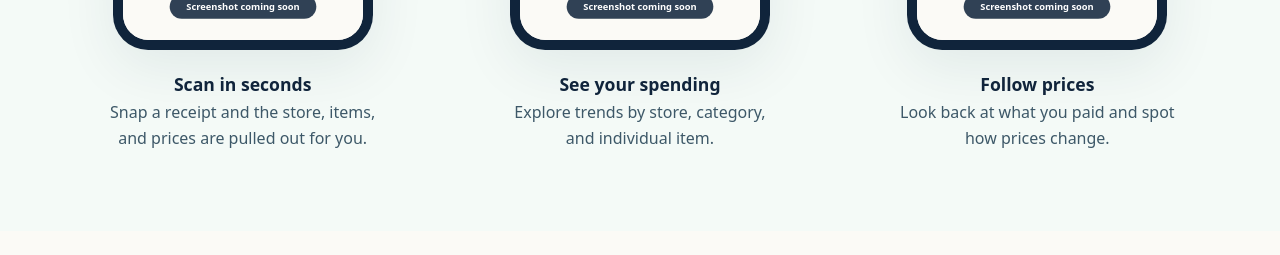
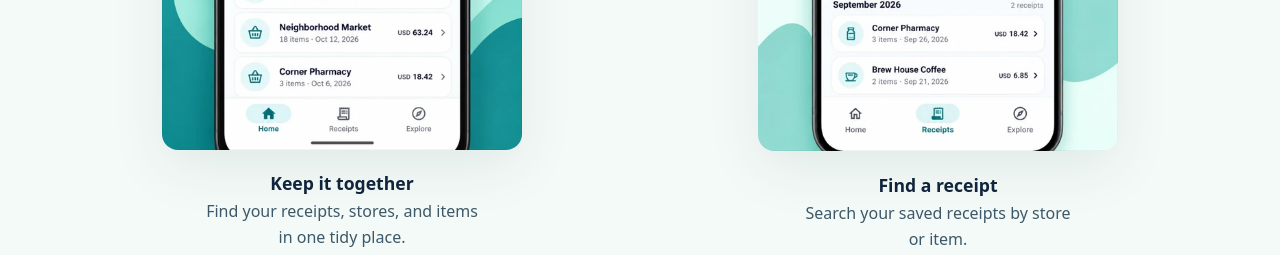
Before and after one commit to Goldbrim/receipts_please_website, an Eleventy site: page src/index.njk in a window 1280 px wide. Shown: the part 1972-2227 px from the top of the page. Built offline with nearby package versions, Linux system fonts and the light colour scheme; Eleventy itself is replaced by a stand-in of ours; files that its build step writes are made by us from their sources.

Commit message:
Replace placeholder screenshots with WebP gallery

```diff
--- a/src/index.njk
+++ b/src/index.njk
@@ -4,15 +4,30 @@ permalink: /
 description: Receipts, Please. helps you save receipts, understand spending, and track prices over time. A smarter home for your receipts.
 structuredData: true
 screenshots:
-  - file: scan.svg
-    title: Scan in seconds
-    text: Snap a receipt and the store, items, and prices are pulled out for you.
-  - file: spending.svg
-    title: See your spending
-    text: Explore trends by store, category, and individual item.
-  - file: prices.svg
-    title: Follow prices
-    text: Look back at what you paid and spot how prices change.
+  - file: home.webp
+    width: 526
+    height: 934
+    alt: Receipts, Please. home screen showing the library and recent receipts
+    title: Keep it together
+    text: Find your receipts, stores, and items in one tidy place.
+  - file: receipt-search.webp
+    width: 525
+    height: 935
+    alt: Receipts screen with search, filters, and saved receipts grouped by month
+    title: Find a receipt
+    text: Search your saved receipts by store or item.
+  - file: spending-categories.webp
+    width: 526
+    height: 934
+    alt: Categories screen with a spending chart and category totals
+    title: Understand your spending
+    text: See how your purchases break down by category.
+  - file: item-prices.webp
+    width: 524
+    height: 934
+    alt: Items and prices screen listing frequently purchased products and their prices
+    title: Look up item prices
+    text: Review what you bought and what each item cost.
 faq:
   - q: When will Receipts, Please. be available?
     a: Receipts, Please. is coming soon to Android on Google Play. <a href="#notify">Ask to be notified</a> and we’ll let you know when it launches.
@@ -95,7 +110,7 @@ faq:
       <div class="screen-grid">
         {%- for shot in screenshots %}
         <figure class="screen">
-          <div class="phone"><img src="/assets/screenshots/{{ shot.file }}" width="360" height="780" alt="{{ shot.title }} screen (preview image coming soon)" loading="lazy" decoding="async"></div>
+          <img src="/assets/screenshots/{{ shot.file }}" width="{{ shot.width }}" height="{{ shot.height }}" alt="{{ shot.alt }}" loading="lazy" decoding="async">
           <figcaption><strong>{{ shot.title }}</strong>{{ shot.text }}</figcaption>
         </figure>
         {%- endfor %}
--- a/src/styles.css
+++ b/src/styles.css
@@ -135,10 +135,9 @@ a.store-button:hover { background: var(--teal-dark); color: var(--white); }
 .fine-print { color: var(--ink-soft); font-size: .88rem; }
 
 .screens-section { padding-block: 5rem; background: #f4faf7; }
-.screen-grid { display: grid; grid-template-columns: repeat(3, minmax(0, 1fr)); gap: 2rem; }
+.screen-grid { display: grid; grid-template-columns: repeat(2, minmax(0, 1fr)); gap: 3rem 2rem; }
 .screen { margin: 0; text-align: center; }
-.phone { width: min(100%, 260px); margin: 0 auto 1.2rem; padding: 10px; border-radius: 2.2rem; background: var(--ink); box-shadow: var(--shadow); }
-.phone img { width: 100%; height: auto; aspect-ratio: 360 / 780; border-radius: 1.6rem; background: var(--cream); }
+.screen img { width: min(100%, 360px); height: auto; margin: 0 auto 1.2rem; border-radius: 1rem; box-shadow: var(--shadow); }
 .screen figcaption { max-width: 280px; margin-inline: auto; color: var(--ink-soft); }
 .screen figcaption strong { display: block; color: var(--ink); font-size: 1.1rem; }
 
```
Also changed, not shown: RELEASE_CHECKLIST.md (+1 -1 lines), README.md, art/screenshots/receipts_please_1.png (added), art/screenshots/receipts_please_2.png (added), art/screenshots/receipts_please_3.png (added), art/screenshots/receipts_please_4.png (added), src/assets/screenshots/home.webp (added), src/assets/screenshots/item-prices.webp (added), src/assets/screenshots/prices.svg (deleted), src/assets/screenshots/receipt-search.webp (added), src/assets/screenshots/scan.svg (deleted), src/assets/screenshots/spending-categories.webp (added), src/assets/screenshots/spending.svg (deleted), 1 other file.
